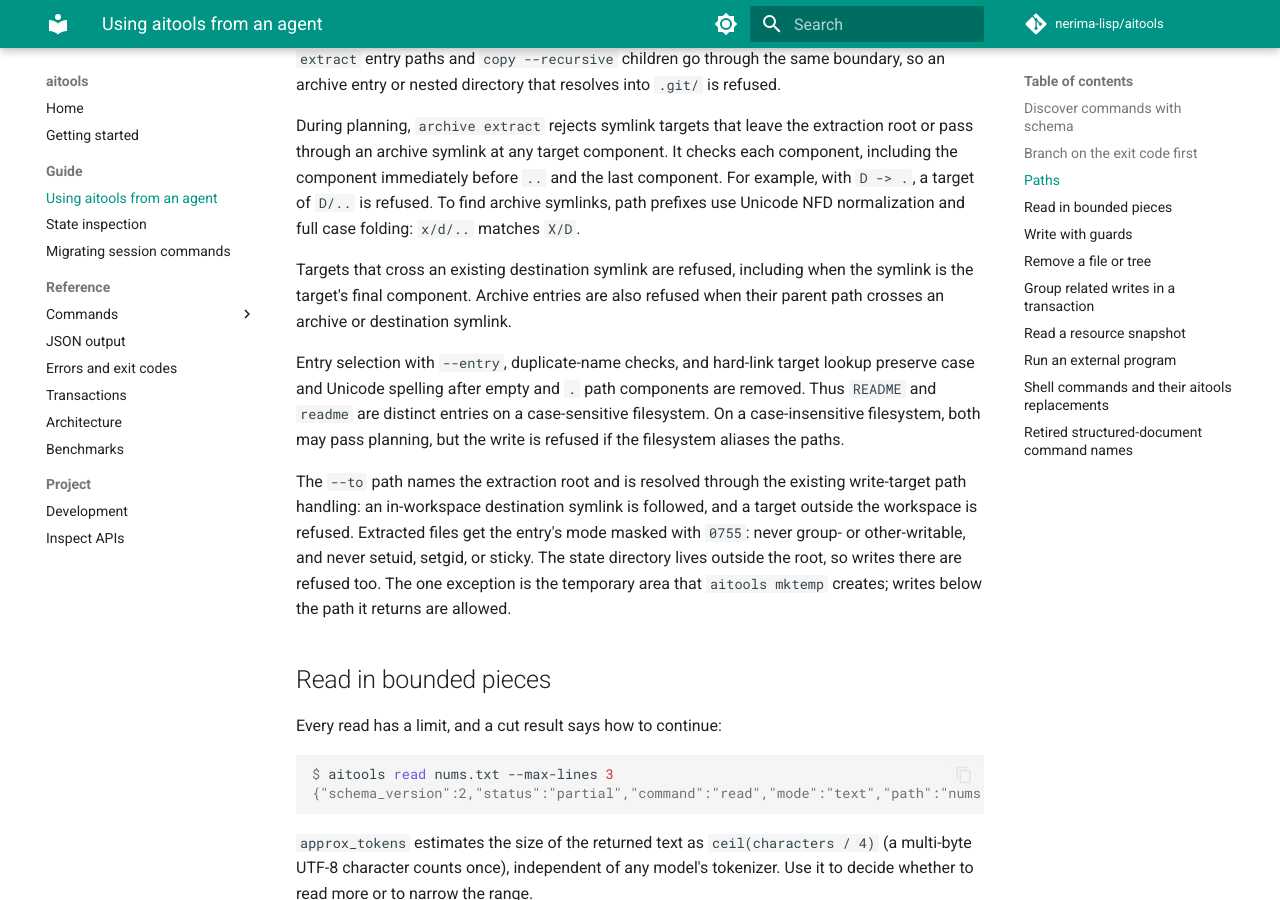
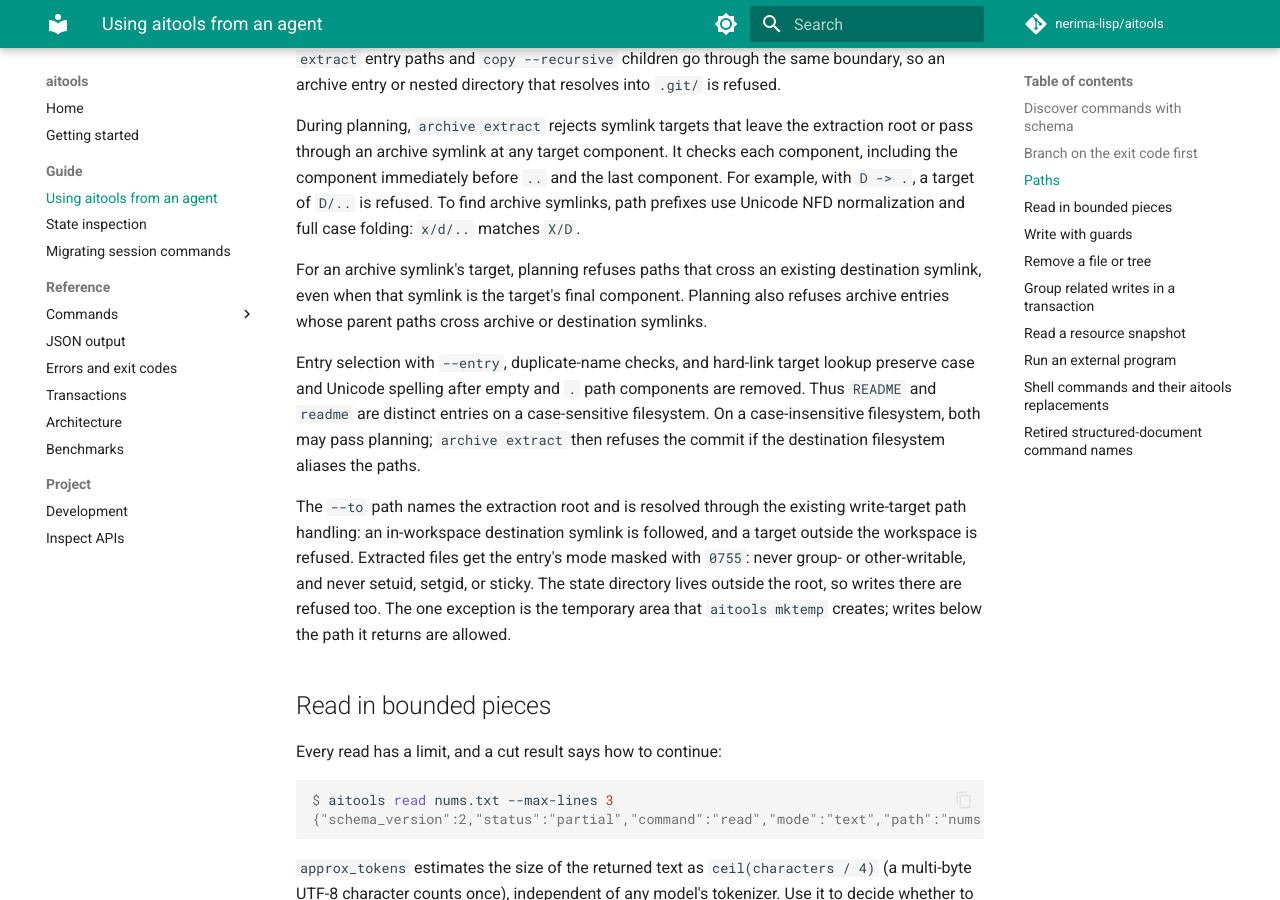
Before and after one commit to nerima-lisp/aitools, an MkDocs documentation site: the page built from docs/src/guide/agents.md, in a window 1280 px wide and 900 px high, scrolled down 1335 px. Built offline with MkDocs 1.6.1 and Material for MkDocs 9.7.7, drawn with Linux system fonts in a browser that asks for light colours; comment, search, counter and statistics services are not loaded.

Commit message:
fix: harden archive symlink path planning

```diff
--- a/docs/src/guide/agents.md
+++ b/docs/src/guide/agents.md
@@ -57,15 +57,17 @@ last component. For example, with `D -> .`, a target of `D/..` is refused. To
 find archive symlinks, path prefixes use Unicode NFD normalization and full
 case folding: `x/d/..` matches `X/D`.
 
-Targets that cross an existing destination symlink are refused, including when
-the symlink is the target's final component. Archive entries are also refused
-when their parent path crosses an archive or destination symlink.
+For an archive symlink's target, planning refuses paths that cross an existing
+destination symlink, even when that symlink is the target's final component.
+Planning also refuses archive entries whose parent paths cross archive or
+destination symlinks.
 
 Entry selection with `--entry`, duplicate-name checks, and hard-link target
 lookup preserve case and Unicode spelling after empty and `.` path components
 are removed. Thus `README` and `readme` are distinct entries on a case-sensitive
-filesystem. On a case-insensitive filesystem, both may pass planning, but the
-write is refused if the filesystem aliases the paths.
+filesystem. On a case-insensitive filesystem, both may pass planning;
+`archive extract` then refuses the commit if the destination filesystem aliases
+the paths.
 
 The `--to` path names the extraction root and is resolved through the existing
 write-target path handling: an in-workspace destination symlink is followed,
```
Also changed, not shown: CHANGELOG.md, 5 other files.
